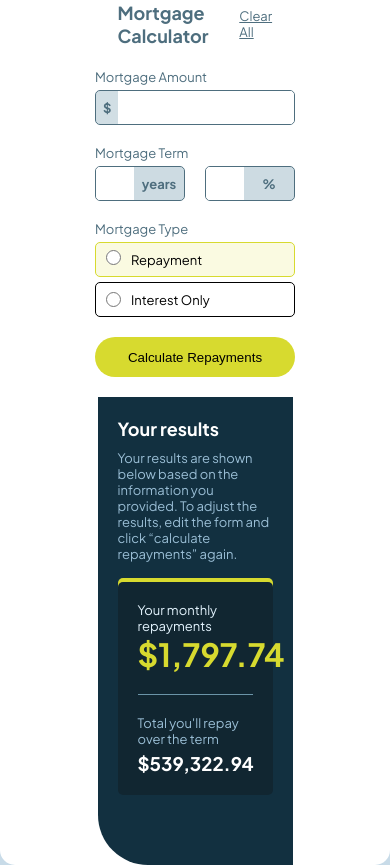
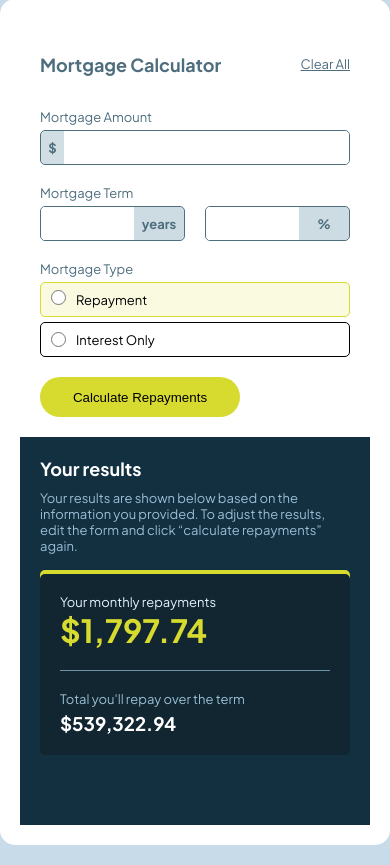
Before and after one commit to gillbradford59-lab/mortgage-repayment-calculator-main, a plain HTML site: page index.html in a window 390 px wide. Drawn offline with Linux system fonts and the light colour scheme.

Commit message:
new changes

```diff
--- a/style.css
+++ b/style.css
@@ -250,20 +250,23 @@ h1 {
 
 @media (max-width:56rem){
     .body {
-        background: red;
+        display:flex;
+        height:100vh;
     }
     .container {
         display: flex;
         flex-direction: column;
         height: fit-content;
         width: 100%;
-        /* padding: 20px; */
+        padding: 20px;
     }
     .con1{
         height: 50%;
+        width: 100%;
     }
     .con2{
         height: 50%;
-        border-radius: none;
+        width: 100%;
+        border-radius: 0px;
     }
 }
```
